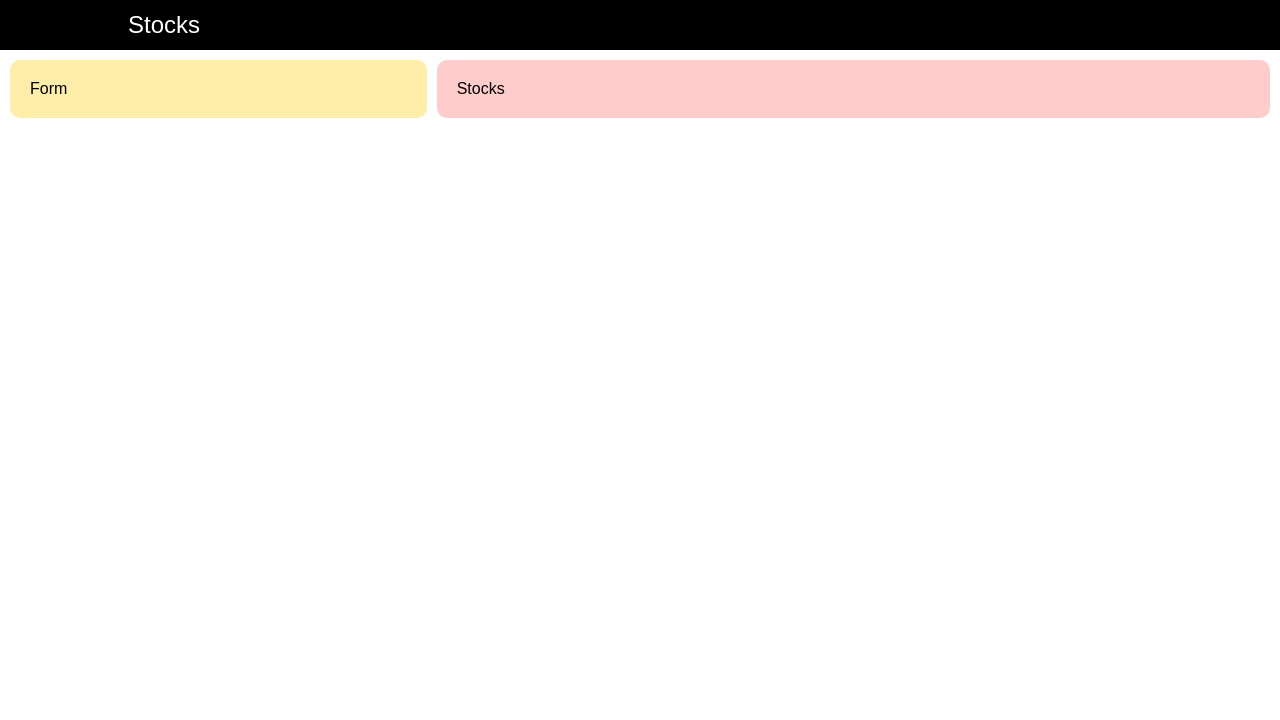
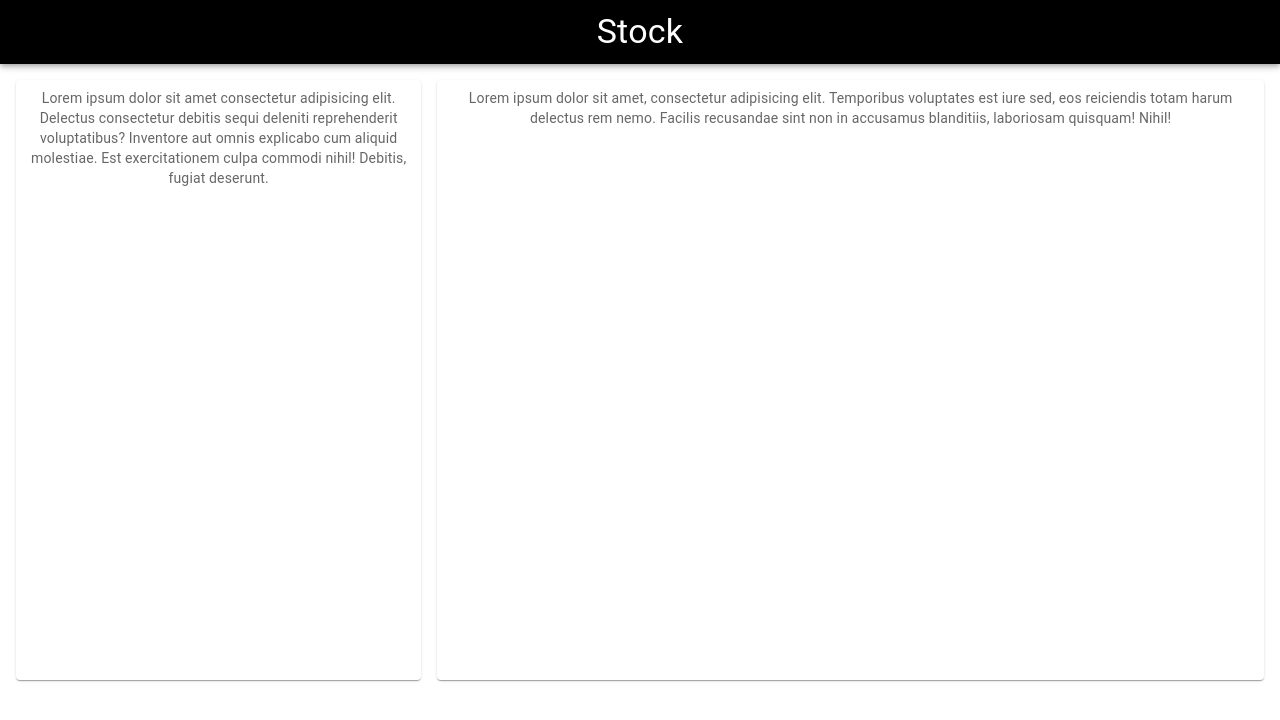
Before and after one commit to 07rv/stocks, a Next.js app: page / in a window 1280 px wide. Shown: the top 720 px of the page. Built offline with nearby package versions, Linux system fonts and the light colour scheme.

Commit message:
changes with mui

```diff
--- a/components/Body.jsx
+++ b/components/Body.jsx
@@ -1,16 +1,34 @@
 import Form from "./Form";
 import Stocks from "./Stocks";
 
+import { Box, Grid, Paper } from "@mui/material";
+import { styled } from "@mui/material/styles";
+
+const Item = styled(Paper)(({ theme }) => ({
+  backgroundColor: theme.palette.mode === "dark" ? "#1A2027" : "#fff",
+  ...theme.typography.body2,
+  padding: theme.spacing(1),
+  textAlign: "center",
+  color: theme.palette.text.secondary,
+  height: "600px",
+}));
+
 const Body = () => {
   return (
-    <div class="grid">
-      <section class="side">
-        <Form />
-      </section>
-      <article class="main">
-        <Stocks />
-      </article>
-    </div>
+    <Box sx={{ m: 2 }}>
+      <Grid container spacing={2}>
+        <Grid item xs={6} md={4}>
+          <Item>
+            <Form />
+          </Item>
+        </Grid>
+        <Grid item xs={6} md={8}>
+          <Item>
+            <Stocks />
+          </Item>
+        </Grid>
+      </Grid>
+    </Box>
   );
 };
 
--- a/components/Form.jsx
+++ b/components/Form.jsx
@@ -1,5 +1,12 @@
 const Form = () => {
-  return <div>Form</div>;
+  return (
+    <div>
+      Lorem ipsum dolor sit amet consectetur adipisicing elit. Delectus
+      consectetur debitis sequi deleniti reprehenderit voluptatibus? Inventore
+      aut omnis explicabo cum aliquid molestiae. Est exercitationem culpa
+      commodi nihil! Debitis, fugiat deserunt.
+    </div>
+  );
 };
 
 export default Form;
--- a/components/Header.jsx
+++ b/components/Header.jsx
@@ -1,14 +1,16 @@
+import { AppBar, Box, Toolbar, Typography } from "@mui/material";
+
 const Header = () => {
   return (
-    <div class="container">
-      <div class="row">
-        <nav class="navbar">
-          <div class="logo">
-            <a href="">Stocks</a>
-          </div>
-        </nav>
-      </div>
-    </div>
+    <Box sx={{ flexGrow: 1 }}>
+      <AppBar position="static" sx={{ alignItems: "center", bgcolor: "black" }}>
+        <Toolbar>
+          <Typography variant="h4" component="div" sx={{ flexGrow: 1 }}>
+            Stock
+          </Typography>
+        </Toolbar>
+      </AppBar>
+    </Box>
   );
 };
 
--- a/components/Stocks.jsx
+++ b/components/Stocks.jsx
@@ -1,5 +1,12 @@
 const Stocks = () => {
-  return <div>Stocks</div>;
+  return (
+    <div>
+      Lorem ipsum dolor sit amet, consectetur adipisicing elit. Temporibus
+      voluptates est iure sed, eos reiciendis totam harum delectus rem nemo.
+      Facilis recusandae sint non in accusamus blanditiis, laboriosam quisquam!
+      Nihil!
+    </div>
+  );
 };
 
 export default Stocks;
--- /dev/null
+++ b/pages/api/stock.js
@@ -0,0 +1,18 @@
+//import StocksList from "@/data/StocksList";
+
+const StocksList = [
+  {
+    id: 1,
+    value: "Fac",
+    image: ".//",
+  },
+];
+
+export default function handler(req, res) {
+  switch (req.method) {
+    case "GET":
+      res.status(200).json(StocksList);
+    default:
+      res.status(400).json({ error: "method not allowed" });
+  }
+}
--- a/styles/globals.css
+++ b/styles/globals.css
@@ -6,50 +6,3 @@
 body {
   font-family: sans-serif;
 }
-a {
-  color: white;
-  text-decoration: none;
-}
-
-/* Navbar */
-.container {
-  background-color: black;
-}
-.row {
-  width: 80%;
-  margin: auto;
-}
-.logo {
-  font-size: 1.5rem;
-}
-.navbar {
-  display: flex;
-  justify-content: space-between;
-  height: 50px;
-  align-items: center;
-}
-
-/* Body */
-.grid {
-  display: grid;
-  gap: 10px;
-  grid-template-columns: 1fr 2fr;
-  margin: 10px 10px 10px 10px;
-}
-.main {
-  background: #fcc;
-}
-.side {
-  background: #fea;
-}
-.main,
-.side {
-  padding: 20px;
-  border-radius: 10px;
-}
-
-@media (max-width: 500px) {
-  .grid {
-    grid-template-columns: 1fr;
-  }
-}
```
Also changed, not shown: data/StocksList.jsx (added).
